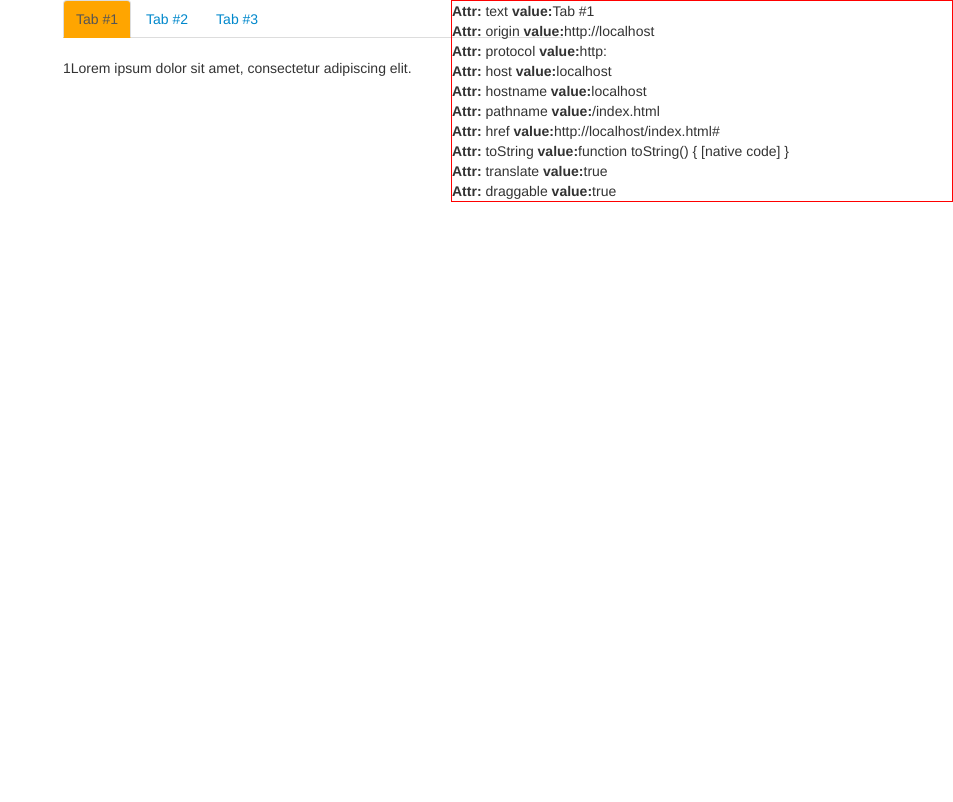
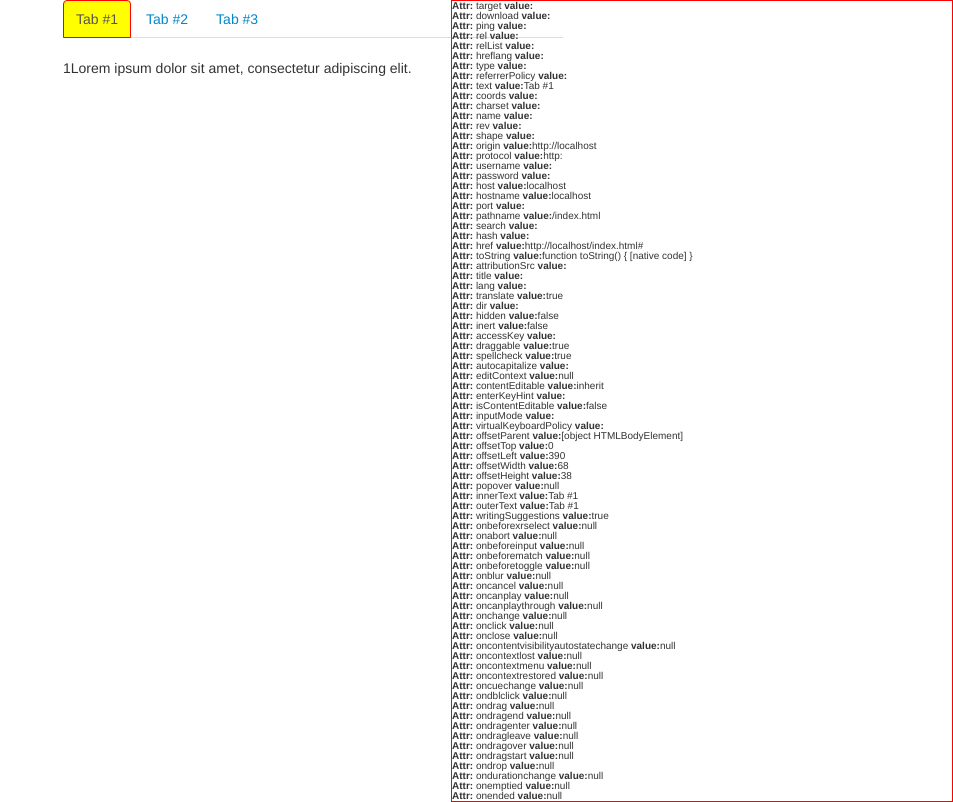
Before and after one commit to cumajkeee/Mouse-Over-DOM-Sniffer, a plain HTML site: page index.html in a window 1280 px wide. Both pictures are taken after a click on the item "Tab #1". Shown: the whole page, without its empty margins (327-1280 px from the left). Drawn offline with Linux system fonts and the light colour scheme.

Commit message:
Finished. Issues: I don't know what attrs we need to show.

```diff
--- a/css/style.css
+++ b/css/style.css
@@ -1,3 +1,7 @@
+body {
+    min-height: 100%;
+
+}
 div {
     width: 500px;
     margin: 0 auto;
@@ -9,10 +13,12 @@ p {
     display: none;
 }
 .target-info {
-    border: 1px solid red;
-    height: 200px;
     overflow: scroll;
     position: absolute;
     top: 0;
     right: 0;
+    font-size: 10px;
+    line-height: 10px;
+    height: 100%;
+    border: 1px solid red;
 }
--- a/js/script.js
+++ b/js/script.js
@@ -5,6 +5,7 @@ var currentContent = tabik.querySelector('.expanded');
 var target;
 var elementAttr = document.querySelector('.target-info');
 var body = document.getElementsByTagName('body')[0];
+var highlighted = document.querySelector('.highlighted');
 
 for (var i = 0; i<tabList.length; i++){
     tabList[i].onclick = function(){
@@ -26,19 +27,22 @@ function removeChildren(node) {
 }
 
 function showElementAttr(e) {
+    var target = e.target || event.srcElement;
+    var relatedTarget = e.relatedTarget || e.fromElement;
+
     removeChildren(elementAttr);
 
-    var target = e.target || event.srcElement;
-    target.style.backgroundColor = 'orange';
+    if (relatedTarget){
+        relatedTarget.style.background="";
+        relatedTarget.style.border="";
+    }
+    target.style.background="#FFFF00";
+    target.style.border="1px solid #FF0000";
 
     for (var key in target){
-        if (target[key] == ""){
-            continue;
-        } else {
-            var item = document.createElement('div');
-            item.innerHTML = "<b>Attr:</b> " + key + " <b>value:</b>" + target[key];
-            elementAttr.appendChild(item.cloneNode(true))
-        }
+        var item = document.createElement('div');
+        item.innerHTML = "<b>Attr:</b> " + key + " <b>value:</b>" + target[key];
+        elementAttr.appendChild(item.cloneNode(true))
     }
     return false;
 }
```
